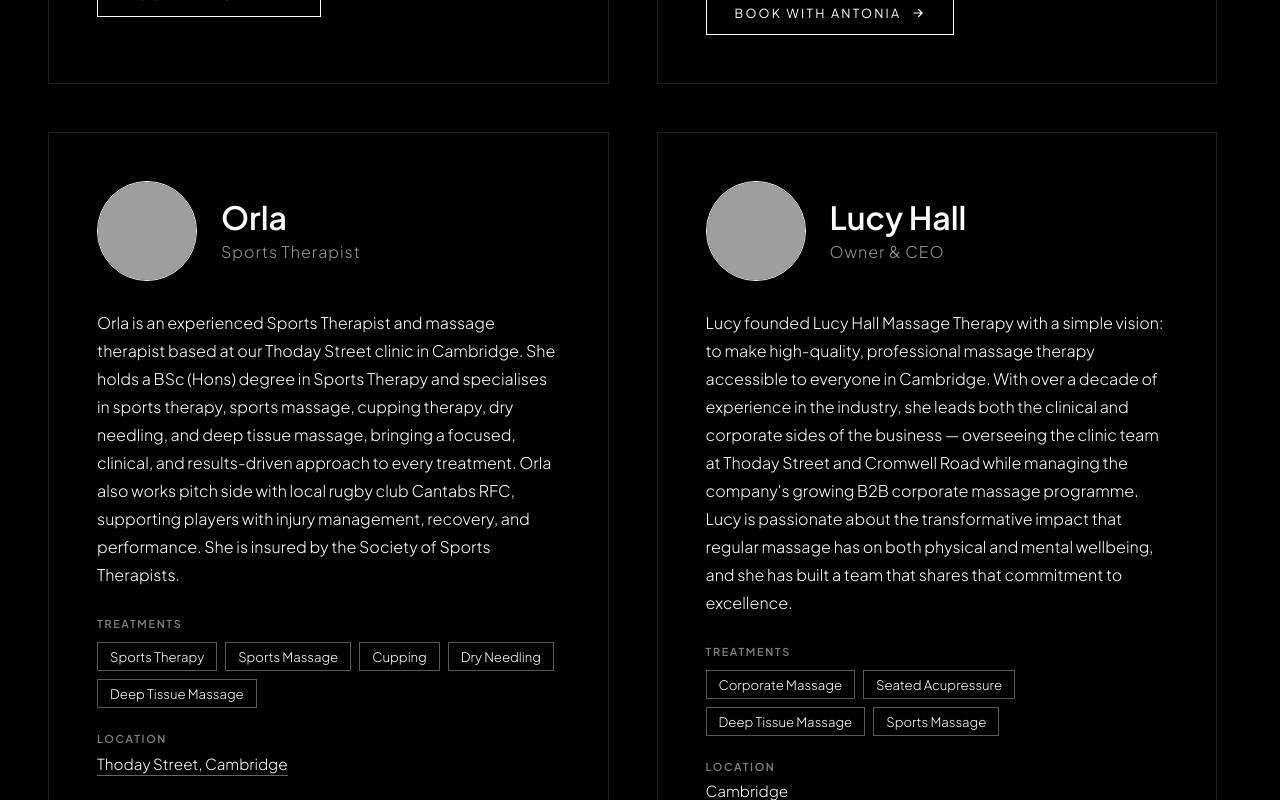
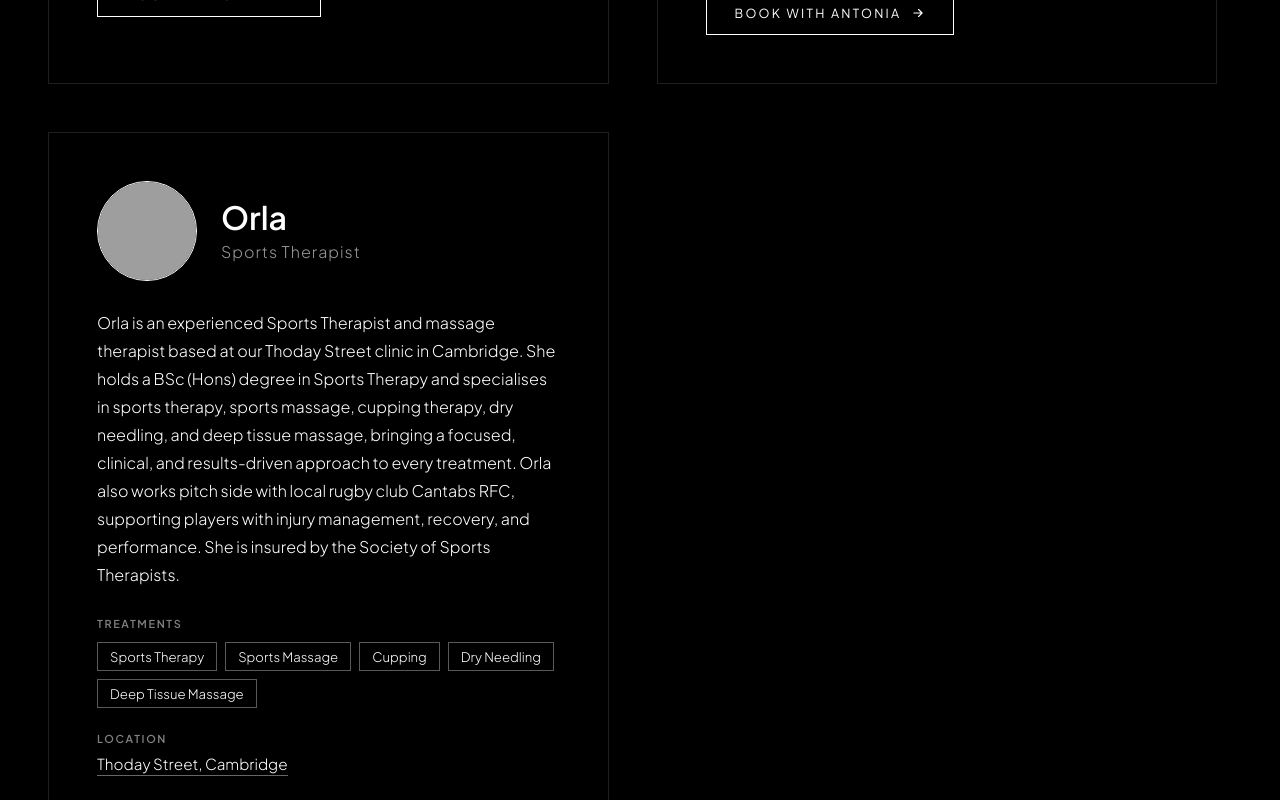
Before and after one commit to federationdesign-design/LHM, a Next.js app: page /team in a window 1280 px wide. Shown: the part 1300-2100 px from the top of the page. Built offline with nearby package versions, Linux system fonts and the light colour scheme; grey boxes are pictures that could not be loaded.

Commit message:
Team: filter Lucy + Claire from private /team (corporate-only)

```diff
--- a/app/TeamIndexClient.tsx
+++ b/app/TeamIndexClient.tsx
@@ -75,7 +75,7 @@ export default function TeamIndexClient({ variant = 'private' }: TeamIndexClient
   const isCorpVariant = variant === 'corporate';
   const displayTeam = isCorpVariant
     ? corpSlugs.map((s) => members.find((m) => m.slug === s)).filter((m): m is (typeof members)[number] => m !== undefined)
-    : members;
+    : members.filter((m) => !corpSlugs.includes(m.slug));
   const heroRef = useRef<HTMLDivElement>(null);
   const scrollOverlayRef = useRef<HTMLDivElement>(null);
 
```
